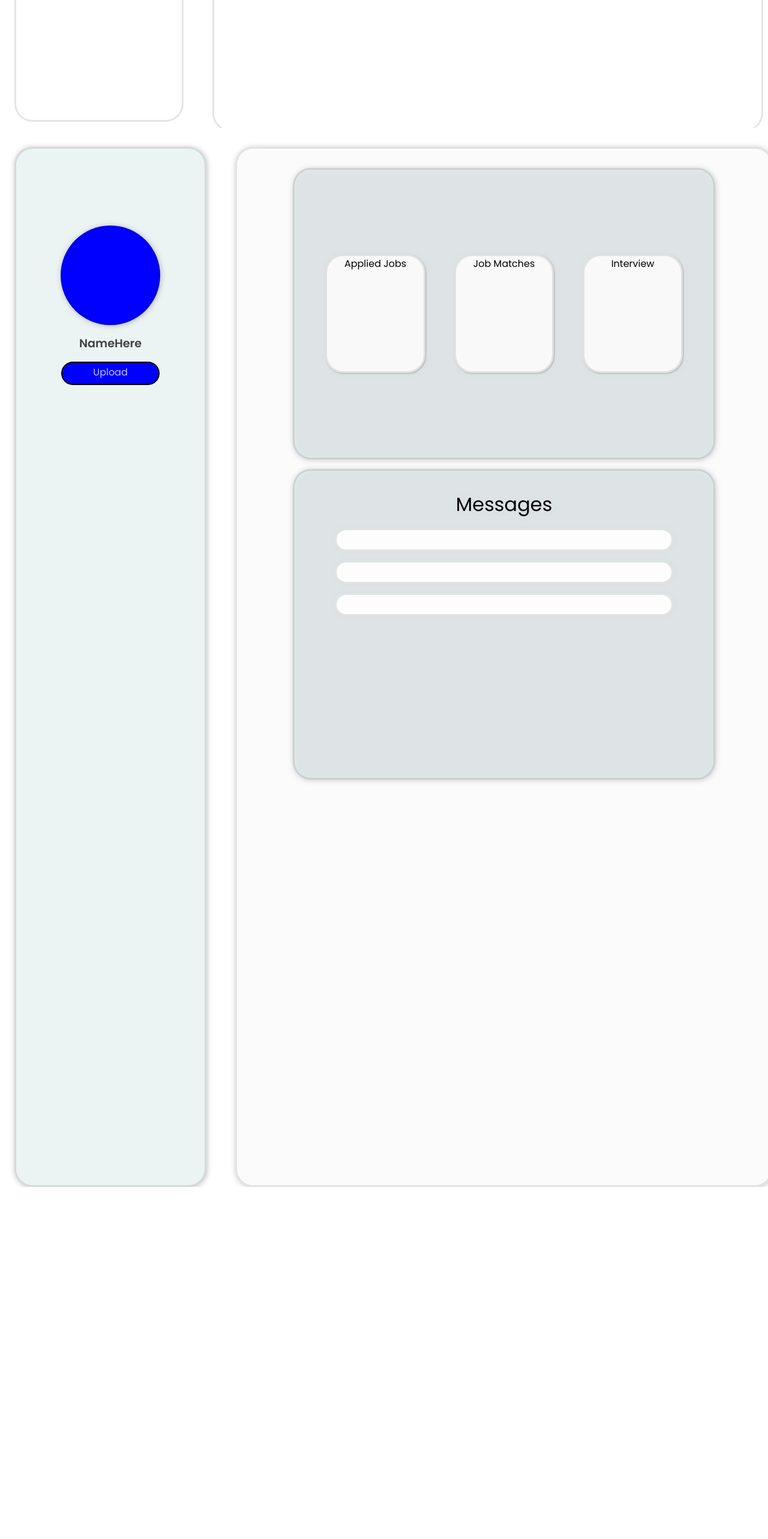
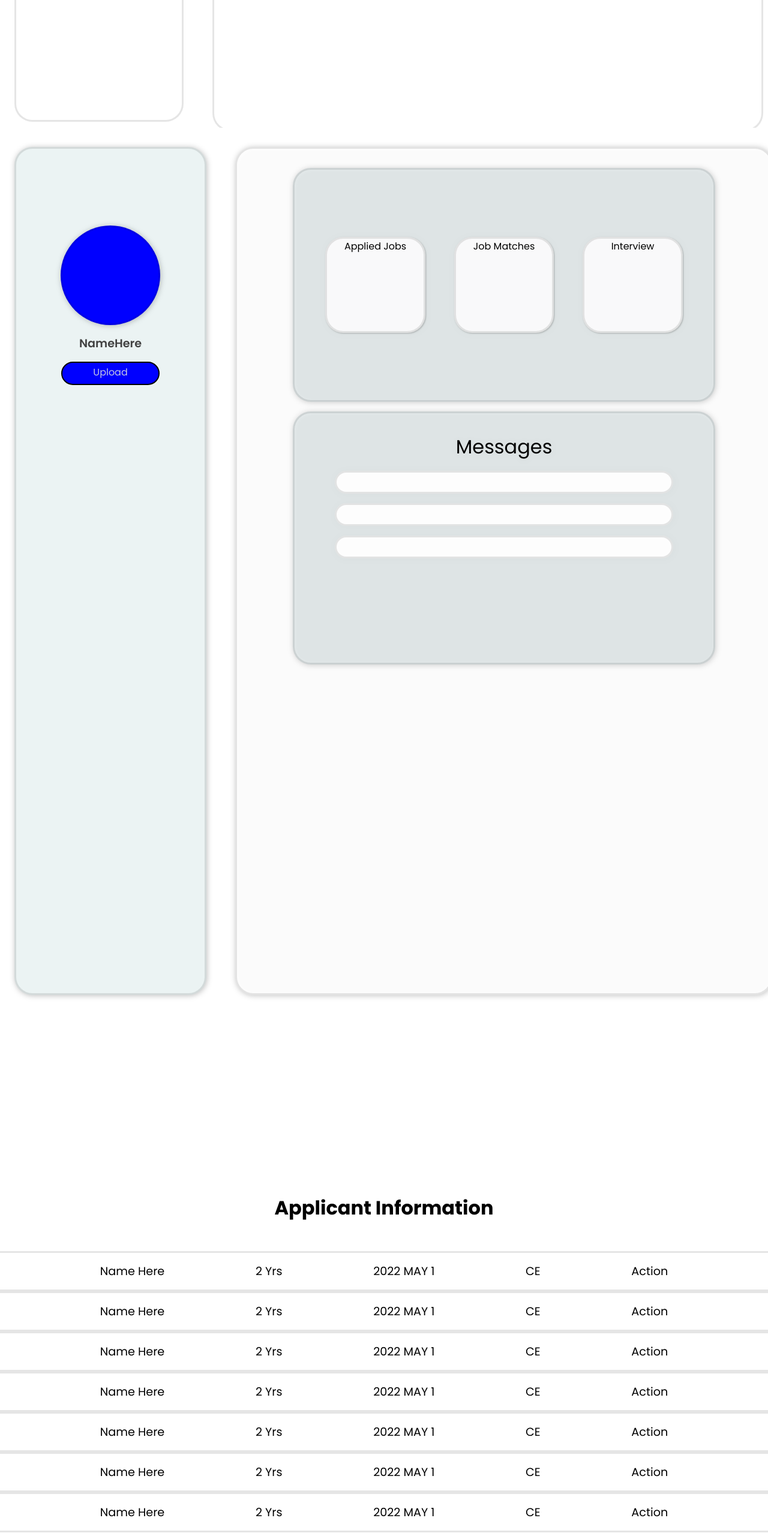
Before and after one commit to 1014Aayush/display, a React (Vite) app: page / in a window 1280 px wide. Shown: the part 1539-4105 px from the top of the page at 60% size. Before the commit the page ends 3518 px from the top, so only its background shows below. Built offline with nearby package versions, Linux system fonts and the light colour scheme.

Commit message:
Added Job Applied List

```diff
--- a/src/App.jsx
+++ b/src/App.jsx
@@ -3,31 +3,17 @@ import { ReactDOM } from 'react-dom/client'
 import Jobs from './components/jobs';
 import Profile from './components/profile';
 import RadioButtons from './components/radioButtons';
+import JobAppliedList from './components/jobAppliedList';
+import Jobpage from './components/jobpage';
 
 
 export default function App()
 {
   return(
     <div className='files'>
-      <div className='contain'>
-        <div class="left">
-          <h1>Filter</h1>
-            <RadioButtons title="Location" value1="Butwal" value2="Kathmandu" value3="Dhulikhel"/>
-            <RadioButtons title="Salary" value1="Rs:x" value2="Rs:x" value3="Rs:x"/>
-
-        </div>
-        <div className="right">
-          <form className='SearchTab'>
-            <input className='Jobname' type="text" />
-            <input className='locn' type="text" />
-          </form>
-            <Jobs organization="Organization Name" job_Title="Job Name" Address="Address" Salary="Salary" Time="Time" Description="Description Here"/>
-            <Jobs organization="Organization Name" job_Title="Job Name" Address="Address" Salary="Salary" Time="Time" Description="Description Here"/>
-            <Jobs organization="Organization Name" job_Title="Job Name" Address="Address" Salary="Salary" Time="Time" Description="Description Here"/>
-
-      </div>
-      </div>
+      <Jobpage/>
       <Profile/>
+      <JobAppliedList/>
     </div>
 
 
--- /dev/null
+++ b/src/components/Applicants_info.jsx
@@ -0,0 +1,14 @@
+import React from "react";
+
+export default function Applicants_info(props)
+{
+    return(
+        <div className="Info_block">
+            <div className="Applicant_Name">{props.name}</div>
+            <div className="Applicant_Experience">{props.Experience}</div>
+            <div className="Applicant_AppliedD">{props.ApplicationD}</div>
+            <div className="Applicant_Education">{props.Education}</div>
+            <div className="Action">Action</div>
+        </div>
+    );
+}
--- /dev/null
+++ b/src/components/jobAppliedList.jsx
@@ -0,0 +1,24 @@
+import React from "react";
+import Applicants_info from "./Applicants_info";
+
+export default function(props)
+{
+    return(
+        <div className="Container_jobapplied">
+            <div className="header">
+            </div>
+            <div className="mid">
+                <div className="Title">Applicant Information</div>
+                <Applicants_info name="Name Here" Experience="2 Yrs" ApplicationD="2022 MAY 1" Education="CE"/>
+                <Applicants_info name="Name Here" Experience="2 Yrs" ApplicationD="2022 MAY 1" Education="CE"/>
+                <Applicants_info name="Name Here" Experience="2 Yrs" ApplicationD="2022 MAY 1" Education="CE"/>
+                <Applicants_info name="Name Here" Experience="2 Yrs" ApplicationD="2022 MAY 1" Education="CE"/>
+                <Applicants_info name="Name Here" Experience="2 Yrs" ApplicationD="2022 MAY 1" Education="CE"/>
+                <Applicants_info name="Name Here" Experience="2 Yrs" ApplicationD="2022 MAY 1" Education="CE"/>
+                <Applicants_info name="Name Here" Experience="2 Yrs" ApplicationD="2022 MAY 1" Education="CE"/>
+            </div>
+            <div className="footer"></div>
+
+        </div>
+    );
+}
--- /dev/null
+++ b/src/components/jobpage.jsx
@@ -0,0 +1,29 @@
+import React from "react";
+import RadioButtons from './radioButtons';
+import Jobs from './jobs';
+
+
+
+export default function Jobpage()
+{
+    return(
+    <div className='contain'>
+        <div class="left">
+          <h1>Filter</h1>
+            <RadioButtons title="Location" value1="Butwal" value2="Kathmandu" value3="Dhulikhel"/>
+            <RadioButtons title="Salary" value1="Rs:x" value2="Rs:x" value3="Rs:x"/>
+
+        </div>
+        <div className="right">
+          <form className='SearchTab'>
+            <input className='Jobname' type="text" />
+            <input className='locn' type="text" />
+          </form>
+            <Jobs organization="Organization Name" job_Title="Job Name" Address="Address" Salary="Salary" Time="Time" Description="Description Here"/>
+            <Jobs organization="Organization Name" job_Title="Job Name" Address="Address" Salary="Salary" Time="Time" Description="Description Here"/>
+            <Jobs organization="Organization Name" job_Title="Job Name" Address="Address" Salary="Salary" Time="Time" Description="Description Here"/>
+
+        </div>
+    </div>
+    );
+}
--- a/src/index.css
+++ b/src/index.css
@@ -1,5 +1,4 @@
 @import url('https://fonts.googleapis.com/css2?family=Poppins:wght@300;400;500;600;700&display=swap');
-
 .files{
   width: 100%;
   height: 100%;
@@ -9,172 +8,7 @@
 
 }
 
-.profile_container{
-  height:100rem;
-  width: 100%;
-  background-color: rgba(255, 255, 255, 1);
-
-  display: flex;
-  direction: row;
-  gap:3rem;
-  padding-top: 2rem;
-  padding-left: 1rem;
-  font-family: poppins,sans-serif;
-
-
-
-}
-
-.profile_left{
-
-  width: 25%;
-  height: 100%;
-  border-radius: 30px;
-  background-color: rgb(235, 243, 243);
-  border:3px solid rgba(0, 0, 0, 0.1);
-  filter:drop-shadow(1px 1px 5px rgba(0, 0, 0, 0.25));  font-family: poppins,sans-serif;
-  color: rgba(65, 65, 65, 1);
-  gap:1rem;
-  padding-left: 3rem;
-  padding-right: 3rem;
-  display: flex;
-  flex-direction: column;
-  gap:1rem;
-  padding-top: 8rem;
-  align-items: center;
-
-}
-
-.profile_image{
-  width: 10rem;
-  height: 10rem;
-  background-color: blue;
-  border-radius: 50%;
-  border:3px solid rgba(0, 0, 0, 0.1);
-  filter:drop-shadow(1px 1px 5px rgba(0, 0, 0, 0.25));
-}
-
-.profile_name{
-  font-size: larger;
-  font-weight:600;
-
-}
-
-.profile_upload{
-  text-align: center;
-  height: 2rem;
-  width: 10rem;
-  background-color:blue;
-  border: 2px solid black;
-  border-radius: 30px;
-  padding-top: 3px;
-  color: rgba(214, 219, 223, 0.913);
-}
-.profile_right{
-  border:3px solid rgba(0, 0, 0, 0.1);
-  filter:drop-shadow(1px 1px 5px rgba(0, 0, 0, 0.25));  background-color: rgb(235, 243, 243);
-  height: 100%;
-  width: 80%;
-  border-radius: 30px;
-  align-items:center;
-  padding:6rem;
-  padding-top: 2rem;
-  display: flex;
-  flex-direction: column;
-  gap:1rem;
-  background-color: rgba(255, 255, 255, 0.93);
-
-}
-
-.application_status{
-  height: 30%;
-  width: 100%;
-  background-color:rgba(228, 236, 238, 0.721);
-  border-radius: 30px;
-  display: flex;
-  gap:3rem;
-  align-items: center;
-  justify-content: center;
-  border:3px solid rgba(0, 0, 0, 0.1);
-  filter:drop-shadow(1px 1px 5px rgba(0, 0, 0, 0.25));
-
-}
-
-.Applied_dialog{
-  width: 23%;
-  height: 40%;
-  background-color: rgba(255, 255, 255, 0.93);
-  border-radius: 30px;
-  text-align: center;
-  justify-content: center;
-  align-items: center;
-  border: 2px solid black;
-  border:3px solid rgba(0, 0, 0, 0.1);
-  filter:drop-shadow(1px 1px 1px rgba(0, 0, 0, 0.25));
-
-
-
-}
-
-.match_dialog{
-  width: 23%;
-  height: 40%;
-  background-color: rgba(255, 255, 255, 0.93);
-  border-radius: 30px;
-  text-align: center;
-  border: 2px solid black;
-  border:3px solid rgba(0, 0, 0, 0.1);
-  filter:drop-shadow(1px 1px 1px rgba(0, 0, 0, 0.25));
-
-
-}
-
-.interview_dialog{
-  width: 23%;
-  height: 40%;
-  background-color: rgba(255, 255, 255, 0.93);
-  border-radius: 30px;
-  text-align: center;
-  border: 2px solid black;
-  border:3px solid rgba(0, 0, 0, 0.1);
-  filter:drop-shadow(1px 1px 1px rgba(0, 0, 0, 0.25));
-
-
-
-
-}
-
-.profile_messages{
-  height: 30%;
-  width: 100%;
-  background-color:rgba(228, 236, 238, 0.721);
-  border-radius: 30px;
-  display: flex;
-  flex-direction: column;
-  gap:1rem;
-  align-items: center;
-  padding-top: 2rem;
-  font-size:2rem;
-  border: 2px solid black;
-  border:3px solid rgba(0, 0, 0, 0.1);
-  filter:drop-shadow(1px 1px 5px rgba(0, 0, 0, 0.25));
-
-
-
-}
-
-.Messages{
-  height: 2rem;
-  width: 80%;
-  background-color: rgba(255, 255, 255, 0.93);
-  border-radius: 30px;
-  border: 2px solid black;
-  border:3px solid rgba(0, 0, 0, 0.1);
-  filter:drop-shadow(1px 1px px rgba(0, 0, 0, 0.25));
-
-
-}
-
+/*                                           css for Job List Page                                             */
 .contain{
   height:100rem;
   background-color: rgba(255, 255, 255, 1);
@@ -308,3 +142,215 @@ h1{
   flex-direction: column;
   gap:0.5rem;
 }
+
+
+/*                                          css for profile page                                      */
+
+.profile_container{
+  height:100rem;
+  width:100%;
+  background-color: rgba(255, 255, 255, 1);
+
+  display: flex;
+  direction: row;
+  gap:3rem;
+  padding-top: 2rem;
+  padding-left: 1rem;
+  font-family: poppins,sans-serif;
+
+
+
+}
+
+.profile_left{
+  position: relative;
+  width: 25%;
+  height: 80%;
+  border-radius: 30px;
+  background-color: rgb(235, 243, 243);
+  border:3px solid rgba(0, 0, 0, 0.1);
+  filter:drop-shadow(1px 1px 5px rgba(0, 0, 0, 0.25));  font-family: poppins,sans-serif;
+  color: rgba(65, 65, 65, 1);
+  gap:1rem;
+  padding-left: 3rem;
+  padding-right: 3rem;
+  display: flex;
+  flex-direction: column;
+  gap:1rem;
+  padding-top: 8rem;
+  align-items: center;
+
+}
+
+.profile_image{
+  width: 10rem;
+  height: 10rem;
+  background-color: blue;
+  border-radius: 50%;
+  border:3px solid rgba(0, 0, 0, 0.1);
+  filter:drop-shadow(1px 1px 5px rgba(0, 0, 0, 0.25));
+}
+
+.profile_name{
+  font-size: larger;
+  font-weight:600;
+
+}
+
+.profile_upload{
+  text-align: center;
+  height: 2rem;
+  width: 10rem;
+  background-color:blue;
+  border: 2px solid black;
+  border-radius: 30px;
+  padding-top: 3px;
+  color: rgba(214, 219, 223, 0.913);
+}
+.profile_right{
+  border:3px solid rgba(0, 0, 0, 0.1);
+  filter:drop-shadow(1px 1px 5px rgba(0, 0, 0, 0.25));  background-color: rgb(235, 243, 243);
+  height: 80%;
+  width: 80%;
+  border-radius: 30px;
+  align-items:center;
+  padding:6rem;
+  padding-top: 2rem;
+  display: flex;
+  flex-direction: column;
+  gap:1rem;
+  background-color: rgba(255, 255, 255, 0.93);
+
+}
+
+.application_status{
+  height: 30%;
+  width: 100%;
+  background-color:rgba(228, 236, 238, 0.721);
+  border-radius: 30px;
+  display: flex;
+  gap:3rem;
+  align-items: center;
+  justify-content: center;
+  border:3px solid rgba(0, 0, 0, 0.1);
+  filter:drop-shadow(1px 1px 5px rgba(0, 0, 0, 0.25));
+
+}
+
+.Applied_dialog{
+  width: 23%;
+  height: 40%;
+  background-color: rgba(255, 255, 255, 0.93);
+  border-radius: 30px;
+  text-align: center;
+  justify-content: center;
+  align-items: center;
+  border: 2px solid black;
+  border:3px solid rgba(0, 0, 0, 0.1);
+  filter:drop-shadow(1px 1px 1px rgba(0, 0, 0, 0.25));
+
+
+
+}
+
+.match_dialog{
+  width: 23%;
+  height: 40%;
+  background-color: rgba(255, 255, 255, 0.93);
+  border-radius: 30px;
+  text-align: center;
+  border: 2px solid black;
+  border:3px solid rgba(0, 0, 0, 0.1);
+  filter:drop-shadow(1px 1px 1px rgba(0, 0, 0, 0.25));
+
+
+}
+
+.interview_dialog{
+  width: 23%;
+  height: 40%;
+  background-color: rgba(255, 255, 255, 0.93);
+  border-radius: 30px;
+  text-align: center;
+  border: 2px solid black;
+  border:3px solid rgba(0, 0, 0, 0.1);
+  filter:drop-shadow(1px 1px 1px rgba(0, 0, 0, 0.25));
+
+
+
+
+}
+
+.profile_messages{
+  height: 30%;
+  width: 100%;
+  background-color:rgba(228, 236, 238, 0.721);
+  border-radius: 30px;
+  display: flex;
+  flex-direction: column;
+  gap:1rem;
+  align-items: center;
+  padding-top: 2rem;
+  font-size:2rem;
+  border: 2px solid black;
+  border:3px solid rgba(0, 0, 0, 0.1);
+  filter:drop-shadow(1px 1px 5px rgba(0, 0, 0, 0.25));
+
+
+
+}
+
+.Messages{
+  height: 2rem;
+  width: 80%;
+  background-color: rgba(255, 255, 255, 0.93);
+  border-radius: 30px;
+  border: 2px solid black;
+  border:3px solid rgba(0, 0, 0, 0.1);
+  filter:drop-shadow(1px 1px px rgba(0, 0, 0, 0.25));
+
+
+}
+
+/*                                      Css for Job Applied page                                          */
+.Container_jobapplied{
+    font-family: poppins,sans-serif;
+
+  width: 100%;
+  display: flex;
+  flex-direction: column;
+  gap:3px;
+}
+
+.Title{
+  font-family: poppins,sans-serif;
+  padding-bottom: 3rem;
+  font-size: 2rem;
+  font-weight: bold;
+}
+
+.mid{
+  padding-top: 10%;
+  font-family: poppins,sans-serif;
+  display: flex;
+  flex-direction: column;
+  background-color: rgba(255, 255, 255, 1);
+  align-items: center;
+  justify-content: center;
+}
+
+.Info_block
+{
+  background-color: rgba(255, 255, 255, 1);
+  border:3px solid rgba(0, 0, 0, 0.1);
+  filter:drop-shadow(1px 1px px rgba(0, 0, 0, 0.25));
+
+  padding: 1rem;
+  font-size: larger;
+  align-items: center;
+  justify-content: center;
+  width: 100%;
+  display: flex;
+  flex-direction: row;
+  gap:12%;
+}
```
